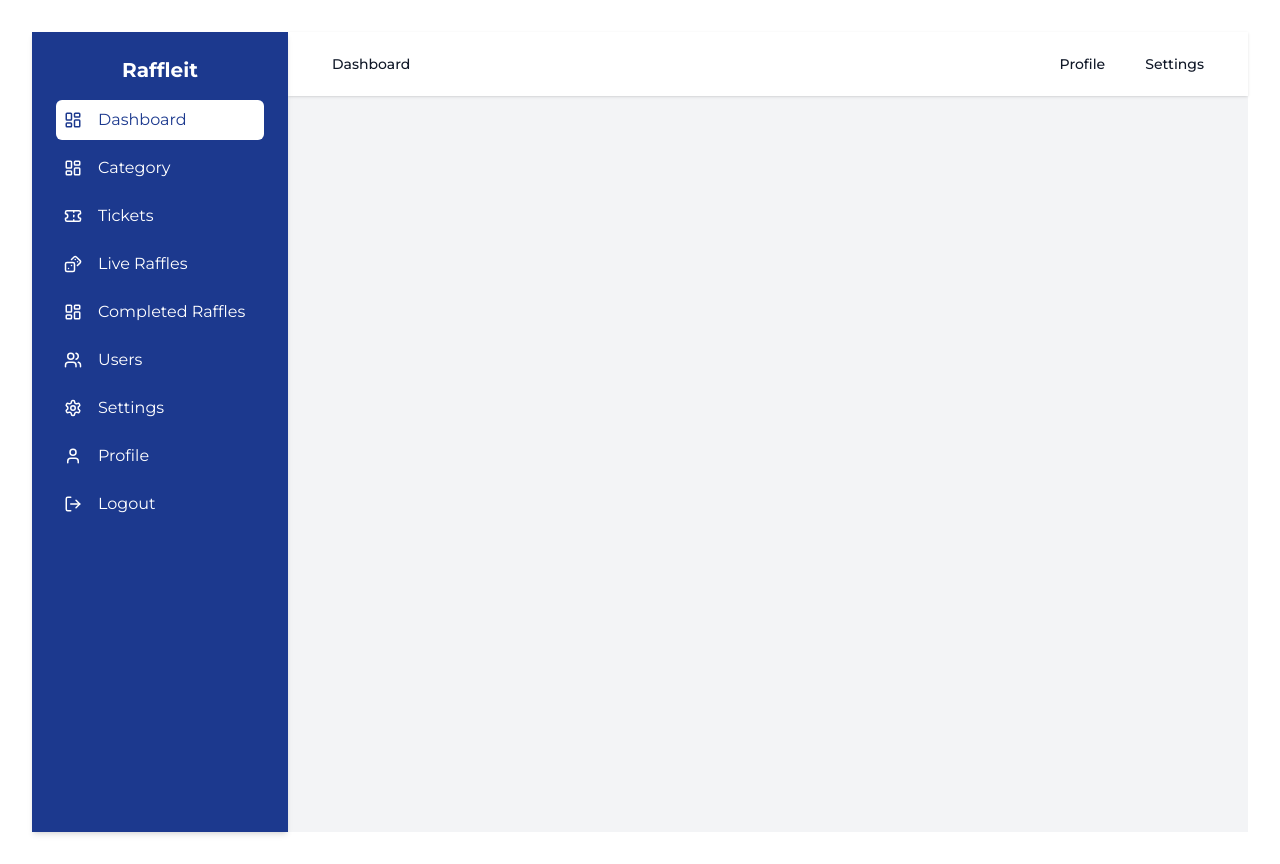
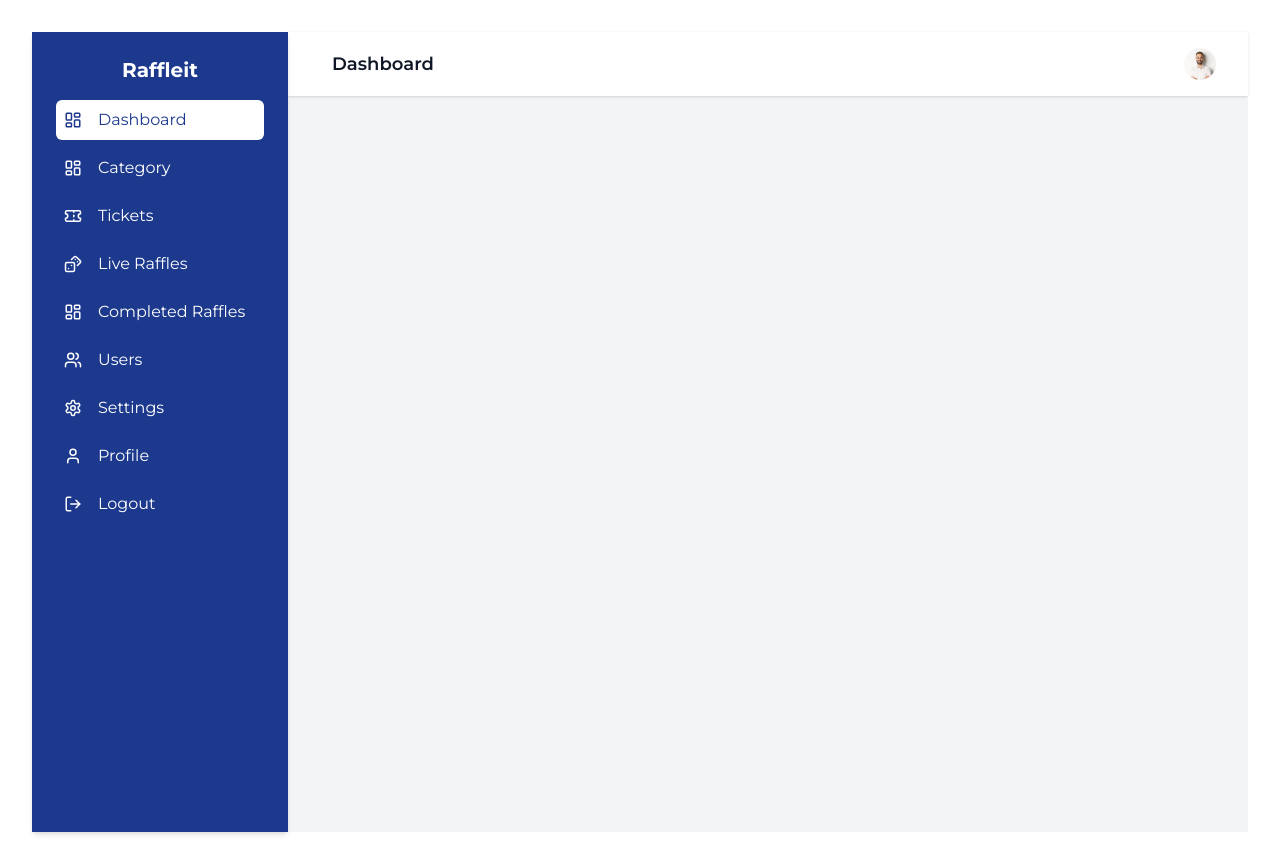
Before and after one commit to Raffleitapp/raffleit-frontend, a React (Vite) app: page /dashboard in a window 1280 px wide. Built offline with nearby package versions, Linux system fonts and the light colour scheme.

Commit message:
add navigation for dashboard and profile

```diff
--- a/src/components/dashboard/DashboardNavbar.tsx
+++ b/src/components/dashboard/DashboardNavbar.tsx
@@ -1,4 +1,7 @@
+import { useState } from "react";
+
 const DashboardNavbar = () => {
+  const [menuOpen, setMenuOpen] = useState(false);
   return (
     <div>
       <nav className="bg-white shadow w-full z-1 relative">
@@ -8,27 +11,60 @@ const DashboardNavbar = () => {
               {/* Left side: Dashboard */}
               <div className="flex space-x-4">
                 <a
-                  href="#"
-                  className="text-gray-900 hover:bg-gray-700 hover:text-white px-3 py-2 rounded-md text-sm font-medium"
+                  href="/dashboard"
+                  className="text-gray-900 hover:bg-gray-700 hover:text-white px-3 py-2 rounded-md text-lg font-semibold"
                 >
                   Dashboard
                 </a>
               </div>
 
               {/* Right side: Profile and Settings */}
-              <div className="flex space-x-4">
+              <div className="relative">
+                <button
+                  className="flex items-center text-sm rounded-full focus:outline-none focus:ring-2 focus:ring-offset-2 focus:ring-gray-700"
+                  id="user-menu-button"
+                  aria-expanded="false"
+                  aria-haspopup="true"
+                  onClick={() => setMenuOpen(!menuOpen)}
+                >
+                  <img
+                    className="h-8 w-8 rounded-full"
+                    src="/images/tb2.png"
+                    alt="Profile"
+                  />
+                </button>
+                {menuOpen && (
+                  <div
+                    className="origin-top-right absolute right-0 mt-2 w-48 rounded-md shadow-lg bg-white ring-1 ring-black ring-opacity-5 focus:outline-none"
+                    role="menu"
+                    aria-orientation="vertical"
+                    aria-labelledby="user-menu-button"
+                  >
+                    <div className="py-1" role="none">
                       <a
-                  href="#"
-                  className="text-gray-900 hover:bg-gray-700 hover:text-white px-3 py-2 rounded-md text-sm font-medium"
+                        href="/dashboard/profile"
+                        className="block px-4 py-2 text-sm text-gray-700 hover:bg-gray-100"
+                        role="menuitem"
                       >
                         Profile
                       </a>
                       <a
-                  href="#"
-                  className="text-gray-900 hover:bg-gray-700 hover:text-white px-3 py-2 rounded-md text-sm font-medium"
+                        href="/dashboard/settings"
+                        className="block px-4 py-2 text-sm text-gray-700 hover:bg-gray-100"
+                        role="menuitem"
                       >
                         Settings
                       </a>
+                      <a
+                        href="/logout"
+                        className="block px-4 py-2 text-sm text-gray-700 hover:bg-gray-100"
+                        role="menuitem"
+                      >
+                        Logout
+                      </a>
+                    </div>
+                  </div>
+                )}
               </div>
             </div>
           </div>
```
Lines whose indentation alone changed are shown as unchanged.
